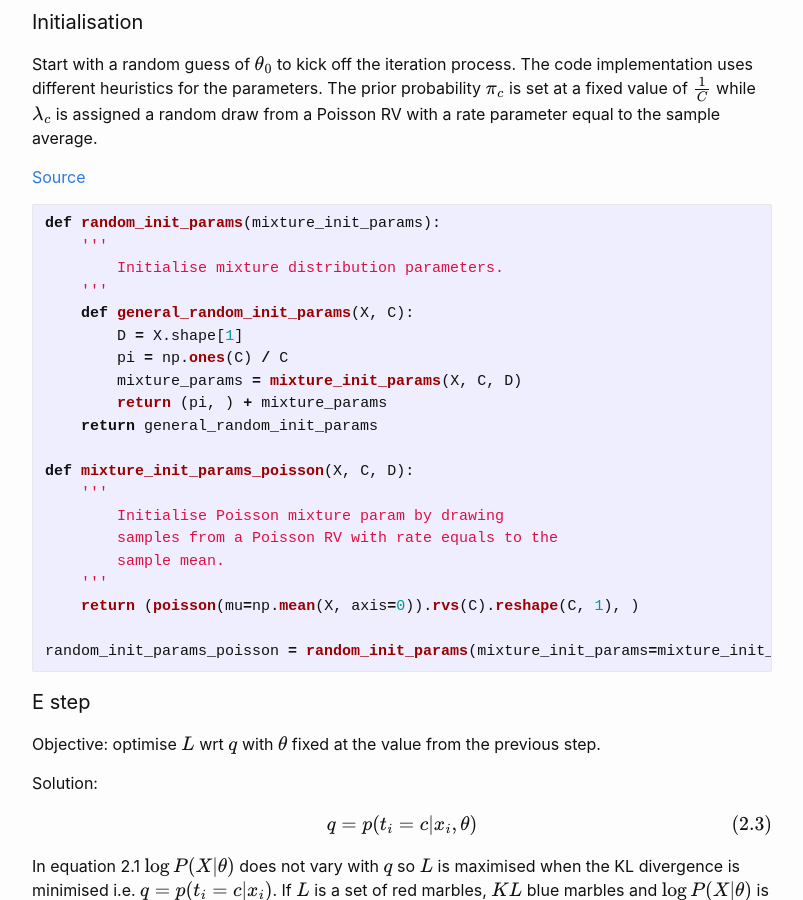
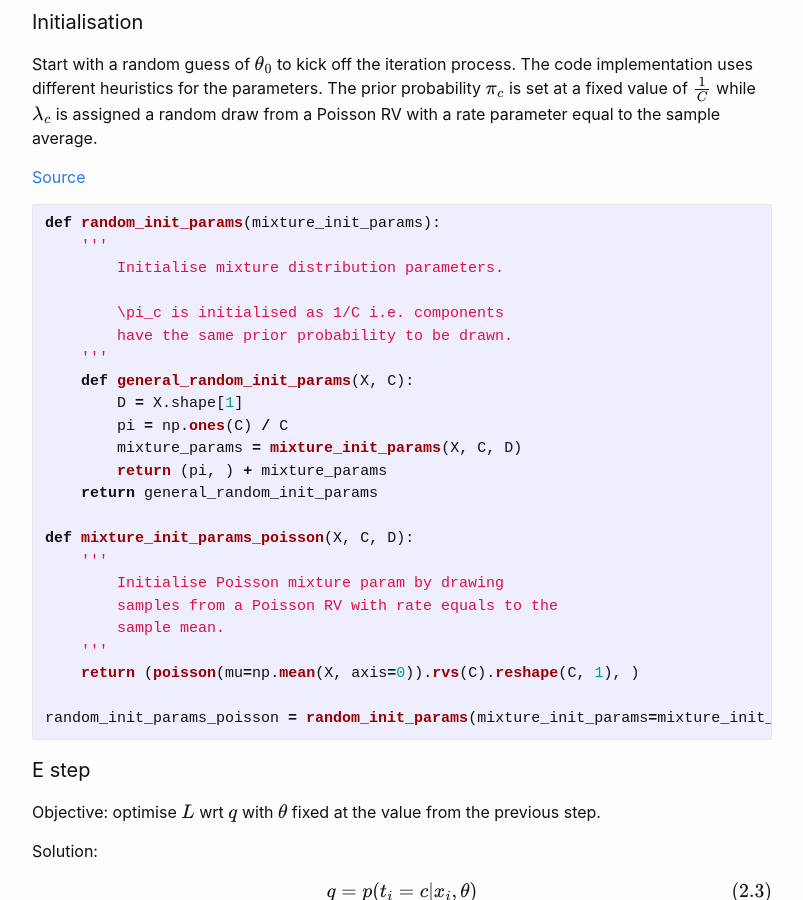
Before and after one commit to mkffl/mkffl.github.io, a Jekyll site: the page built from _posts/2020-07-10-Expectation-maximization-part-1.markdown, in a window 1280 px wide and 900 px high, scrolled down 9185 px. Shown: the whole window, without its empty margins (238-1041 px from the left). Built offline with Jekyll 4.4.1, drawn with Linux system fonts in a browser that asks for light colours; formulas are drawn with MathJax 3.

Commit message:
More details in init docstrings

```diff
--- a/_posts/2020-07-10-Expectation-maximization-part-1.markdown
+++ b/_posts/2020-07-10-Expectation-maximization-part-1.markdown
@@ -352,6 +352,9 @@ Start with a random guess of $\theta_0$ to kick off the iteration process. The c
 def random_init_params(mixture_init_params):
     '''
         Initialise mixture distribution parameters.
+
+        \pi_c is initialised as 1/C i.e. components
+        have the same prior probability to be drawn.
     '''
     def general_random_init_params(X, C):
         D = X.shape[1]
```
